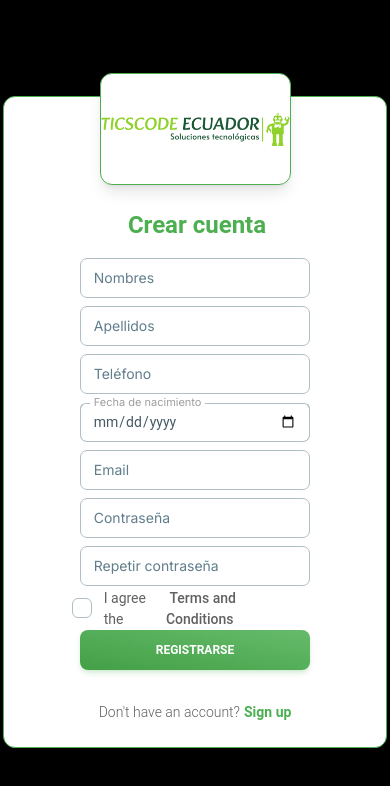
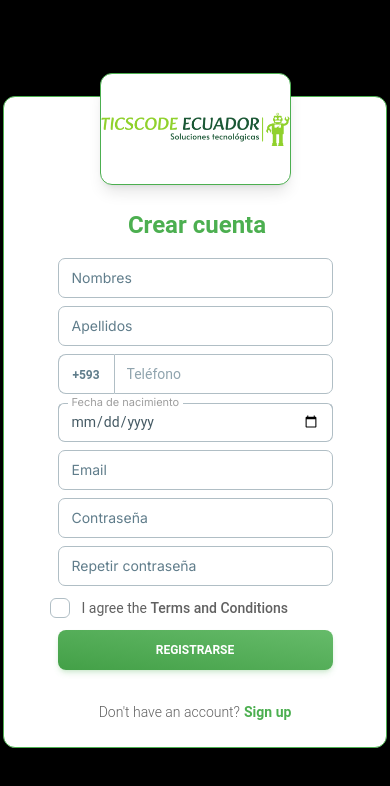
Before and after one commit to Jeff1996a/ticscode-app, a Next.js app: page /register in a window 390 px wide. Shown: the top 786 px of the page. Built offline with nearby package versions, Linux system fonts and the light colour scheme.

Commit message:
phone input

```diff
--- a/app/components/forms/register-form.tsx
+++ b/app/components/forms/register-form.tsx
@@ -1,5 +1,6 @@
 'use client';
 import { Button, Checkbox, Input, Typography} from "@material-tailwind/react";
+import { InputPhoneCountryCode } from "../ui/input-phone/input-phone";
 
 export default function RegisterForm(){
     return(
@@ -13,7 +14,7 @@ export default function RegisterForm(){
                 <Input label="Apellidos" size="md" onPointerEnterCapture={undefined} onPointerLeaveCapture={undefined} crossOrigin={undefined} />
               </div>
               <div className="mt-2">
-                <Input type="number" label="Teléfono" size="md" onPointerEnterCapture={undefined} onPointerLeaveCapture={undefined} crossOrigin={undefined} />
+                <InputPhoneCountryCode></InputPhoneCountryCode>
               </div>
               <div className="mt-2">
                 <Input type="date" label="Fecha de nacimiento" size="md" onPointerEnterCapture={undefined} onPointerLeaveCapture={undefined} crossOrigin={undefined} />
--- /dev/null
+++ b/app/components/ui/input-phone/input-phone.tsx
@@ -0,0 +1,61 @@
+import React from "react";
+import {
+  Input,
+  Menu,
+  MenuHandler,
+  MenuList,
+  MenuItem,
+  Button,
+  Typography,
+} from "@material-tailwind/react";
+
+const COUNTRIES = ["Ecuador (+593)","France (+33)", "Germany (+49)", "Spain (+34)", "USA (+1)"];
+const CODES = ["+593","+33", "+49", "+34", "+1"];
+
+export function InputPhoneCountryCode() {
+  const [country, setCountry] = React.useState(0);
+
+  return (
+    <div className="w-full max-w-[24rem]">
+
+      <div className="relative flex w-full">
+        <Menu placement="bottom-start">
+          <MenuHandler>
+            <Button
+                          ripple={false}
+                          variant="text"
+                          color="blue-gray"
+                          className="h-10 w-14 shrink-0 rounded-r-none border border-r-0 border-blue-gray-200 bg-transparent px-3" placeholder={undefined} onPointerEnterCapture={undefined} onPointerLeaveCapture={undefined}            >
+              {CODES[country]}
+            </Button>
+          </MenuHandler>
+          <MenuList className="max-h-[20rem] max-w-[18rem]" placeholder={undefined} onPointerEnterCapture={undefined} onPointerLeaveCapture={undefined}>
+            {COUNTRIES.map((country, index) => {
+              return (
+                <MenuItem
+                      key={country}
+                      value={country}
+                      onClick={() => setCountry(index)} placeholder={undefined} onPointerEnterCapture={undefined} onPointerLeaveCapture={undefined}                >
+                  {country}
+                </MenuItem>
+              );
+            })}
+          </MenuList>
+        </Menu>
+        <Input
+                  type="number"
+                  pattern="[0-9]*"
+                  inputMode="numeric"
+                  maxLength={12}
+                  placeholder="Teléfono"
+                  className="appearance-none rounded-l-none !border-t-blue-gray-200 placeholder:text-blue-gray-300 placeholder:opacity-100 focus:!border-t-gray-900 [&::-webkit-inner-spin-button]:appearance-none [&::-webkit-outer-spin-button]:appearance-none"
+                  labelProps={{
+                      className: "before:content-none after:content-none",
+                  }}
+                  containerProps={{
+                      className: "min-w-0",
+                  }} onPointerEnterCapture={undefined} onPointerLeaveCapture={undefined} crossOrigin={undefined}        />
+      </div>
+    </div>
+  );
+}
```
